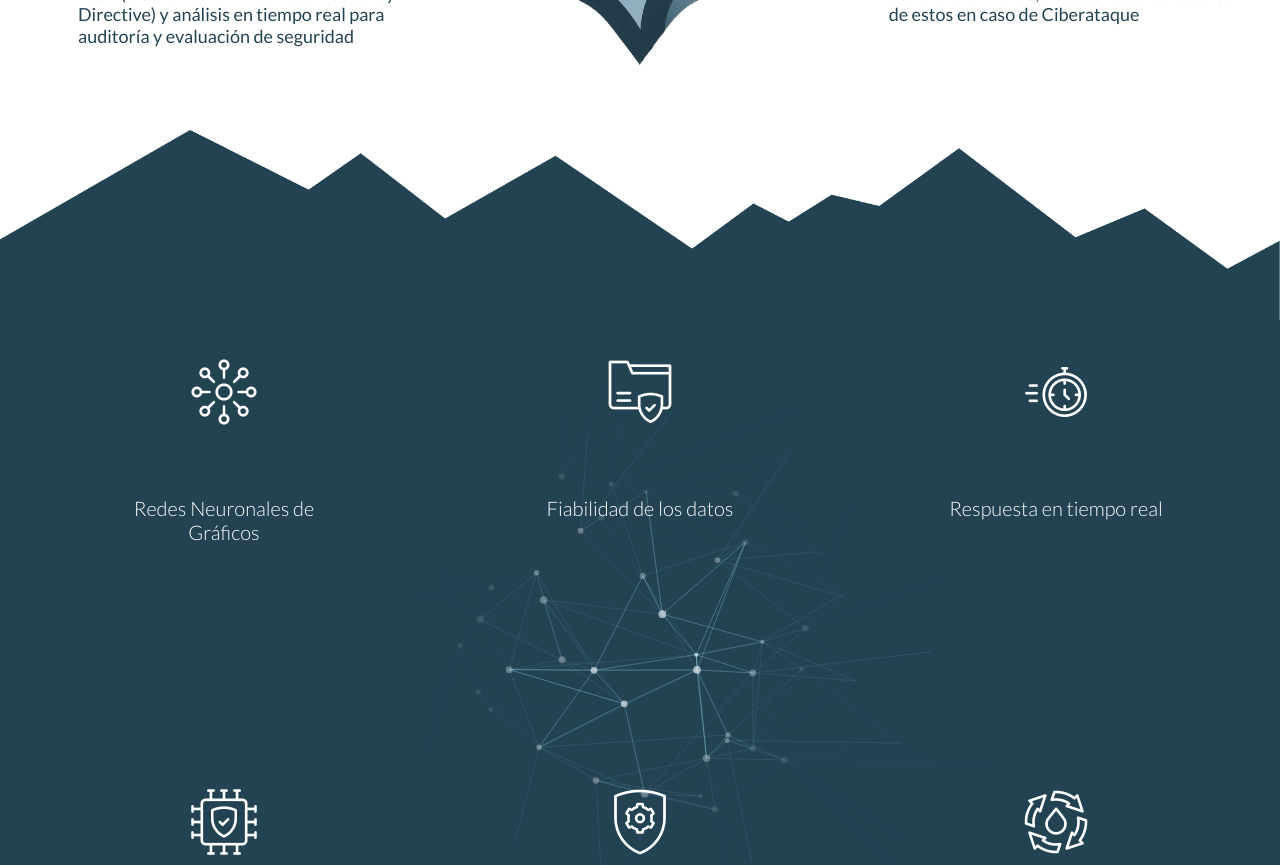
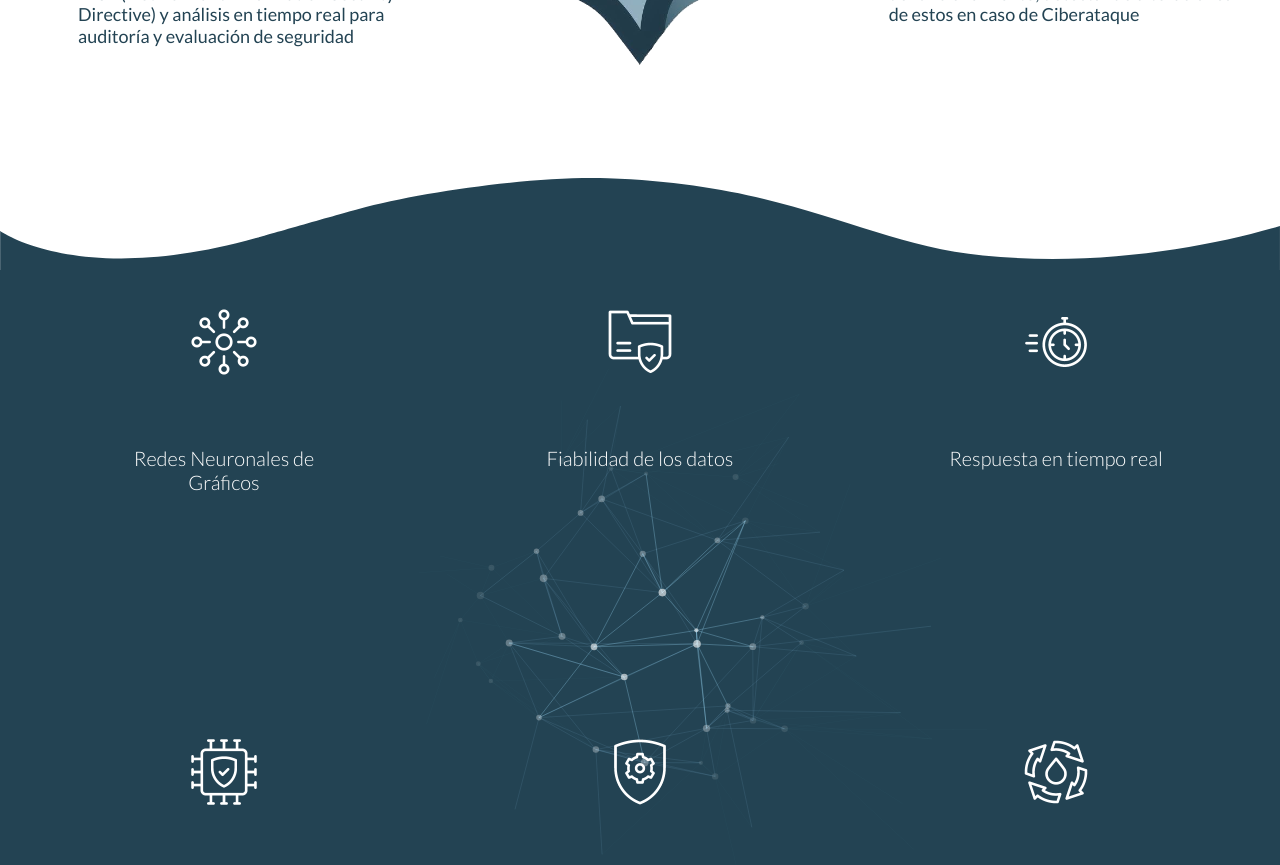
Before and after one commit to telcash/flowguard_frontend, a React (Create React App) app: page / in a window 1280 px wide. Shown: the part 900-1765 px from the top of the page. Built offline with nearby package versions, Linux system fonts and the light colour scheme.

Commit message:
Ajustados estilos en features

```diff
--- a/src/containers/features/Features.jsx
+++ b/src/containers/features/Features.jsx
@@ -3,14 +3,18 @@ import './features.css';
 import { FeatureCard, Neurons } from '../../components';
 import { neuralGif, dataQualityGif, cpuGif, speedGif, protectionGif, recyclingGif } from '../../assets/features_gif';
 import { useTranslation } from 'react-i18next';
-import featuresBanner from '../../assets/features-top-border.png';
 
 const Features = () => {
   const [t] = useTranslation("global");
   return (
     <div className='fg__features'>
-      <div className='fg__features-banner'>
-        <img src={featuresBanner} alt="" />
+      <div class="fg__features-topborder">
+        <svg version="1.1" id="curved-border" xmlns="http://www.w3.org/2000/svg" xmlnsXlink="http://www.w3.org/1999/xlink" x="0px" y="0px" viewBox="0 0 1600 116.19" xmlSpace="preserve">
+          <path class="wave" d="M0.1,119.43V67.45c0,0,99.87,71.51,322.45,8.12c5.56-1.66,92.01-26.52,125.74-35.72
+            c77.28-21.08,219.28-41.4,311.28-38.34c233,7.77,323.98,82.1,469.23,96.61c149.64,14.94,288.45-12.46,371.26-36.99v55.34L0.1,119.43
+            z"
+          />
+        </svg>
       </div>
       <div className='fg__features-container'>
         {/* <h2>{t("features.title")}</h2> */}
@@ -35,6 +39,7 @@ const Features = () => {
           </div>
         </div>
       </div>
+
       <div className='fg__features-background'>
         <Neurons></Neurons>
       </div>
--- a/src/containers/features/features.css
+++ b/src/containers/features/features.css
@@ -7,16 +7,6 @@
     align-items: center;
     background-color: var(--primary-color);
     padding-bottom: 4rem;
-}
-
-.fg__features-banner {
-    width: 100%;
-    background-color: white;
-}
-
-.fg__features-banner img {
-    width: 100%;
-    height: 200px;
 }
 
 .fg__features-container {
@@ -62,10 +52,24 @@
     height: 100%;
 }
 
+.fg__features-topborder {
+    background-color: white;
+    margin: 0;
+    padding: 0;
+    position: relative;
+    height: 150px;
+    width: 100%;
+}
+#curved-border {
+    bottom: 0;
+    position: absolute;
+    width: 100%;
+    path {
+        fill: var(--primary-color);
+    }
+}
+
 @media only screen and (max-width: 768px) {
-    .fg__features {
-        padding-top: 2rem;
-    }
 
     .fg__features-banner {
         display: none;
```
